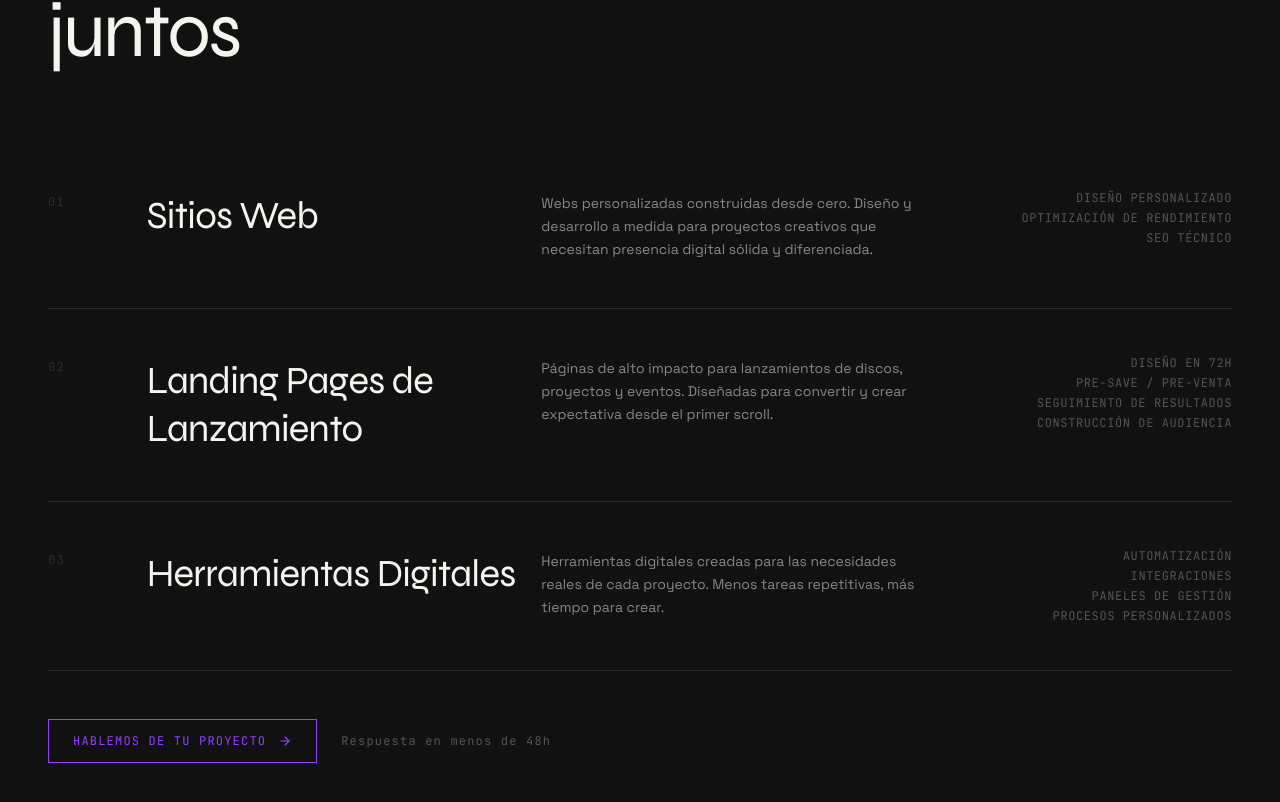
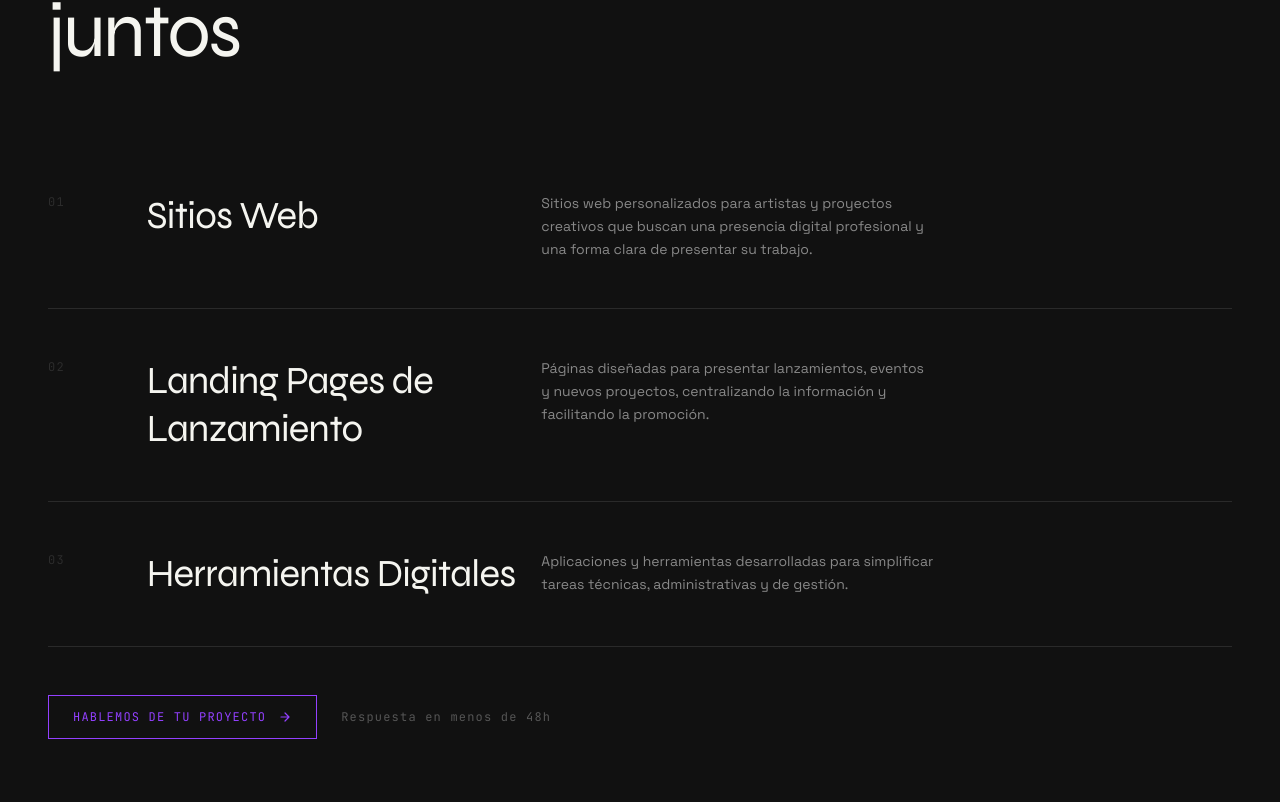
Before and after one commit to FrequencyStudio-dev/frequencystudio-web, a Next.js app: page / in a window 1280 px wide. Shown: the part 2055-2857 px from the top of the page. Built offline with nearby package versions, Linux system fonts and the light colour scheme.

Commit message:
style: improve service description and remove details

```diff
--- a/src/components/sections/ServicesSection.tsx
+++ b/src/components/sections/ServicesSection.tsx
@@ -5,20 +5,20 @@ const services: Service[] = [
   {
     title: "Sitios Web",
     description:
-      "Webs personalizadas construidas desde cero. Diseño y desarrollo a medida para proyectos creativos que necesitan presencia digital sólida y diferenciada.",
-    details: ["Diseño personalizado", "Optimización de rendimiento", "SEO técnico"],
+       "Sitios web personalizados para artistas y proyectos creativos que buscan una presencia digital profesional y una forma clara de presentar su trabajo.",
+
   },
   {
     title: "Landing Pages de Lanzamiento",
     description:
-      "Páginas de alto impacto para lanzamientos de discos, proyectos y eventos. Diseñadas para convertir y crear expectativa desde el primer scroll.",
-    details: ["Diseño en 72h", "Pre-save / Pre-venta", "Seguimiento de resultados", "Construcción de audiencia"],
+       "Páginas diseñadas para presentar lanzamientos, eventos y nuevos proyectos, centralizando la información y facilitando la promoción.",
+
   },
   {
     title: "Herramientas Digitales",
     description:
-      "Herramientas digitales creadas para las necesidades reales de cada proyecto. Menos tareas repetitivas, más tiempo para crear.",
-    details: ["Automatización", "Integraciones", "Paneles de gestión", "Procesos personalizados"],
+       "Aplicaciones y herramientas desarrolladas para simplificar tareas técnicas, administrativas y de gestión.",
+
   },
 ];
 
@@ -48,16 +48,7 @@ function ServiceRow({ service, index }: { service: Service; index: number }) {
         </div>
 
         {/* Details */}
-        <div className="lg:col-span-3 flex flex-col gap-2 lg:items-end">
-          {service.details.map((detail) => (
-            <div key={detail} className="flex items-center gap-2">
-              <VioletDot className="opacity-0 group-hover:opacity-100 transition-opacity duration-300" />
-              <span className="font-mono text-label text-ink-dim uppercase tracking-wider">
-                {detail}
-              </span>
-            </div>
-          ))}
-        </div>
+
       </div>
     </AnimateOnScroll>
   );
--- a/src/types/index.ts
+++ b/src/types/index.ts
@@ -13,7 +13,6 @@ export interface Project {
 export interface Service {
   title: string;
   description: string;
-  details: string[];
 }
 
 export interface Tool {
```
